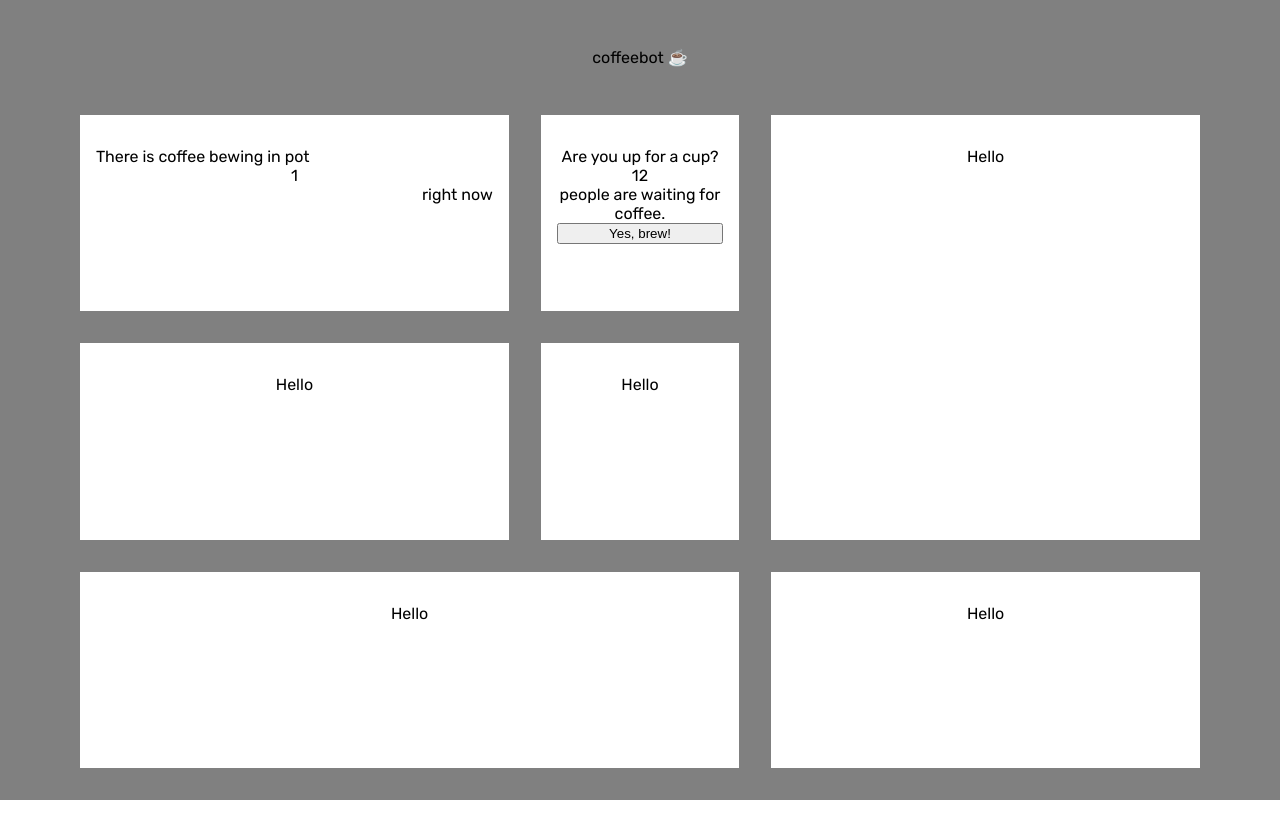
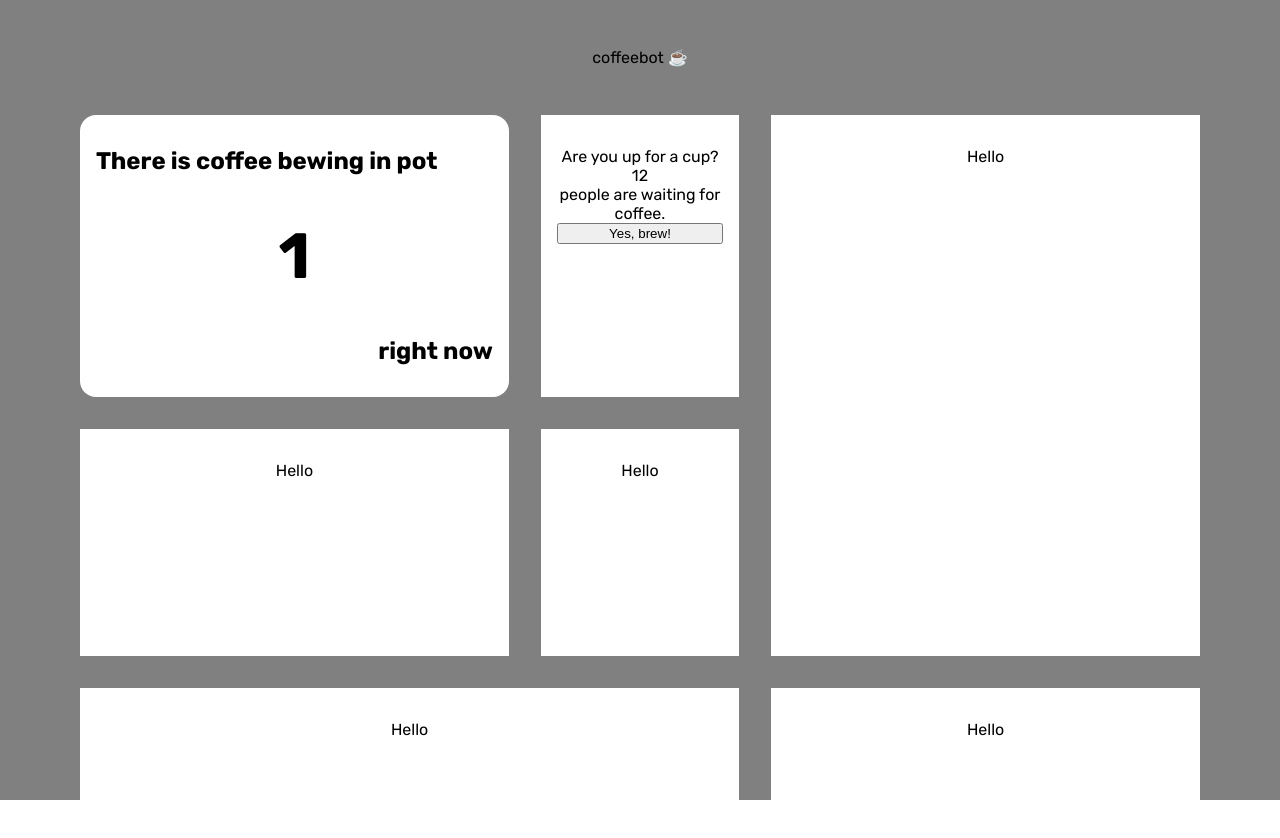
Before and after one commit to dardandauti/coffeebot-frontend, a React (Create React App) app: page / in a window 1280 px wide. Shown: the top 838 px of the page. Before the commit the page ends 800 px from the top, so only its background shows below. Built offline with nearby package versions, Linux system fonts and the light colour scheme.

Commit message:
Finished static brewing-right-now component

```diff
--- a/src/App.module.scss
+++ b/src/App.module.scss
@@ -35,6 +35,7 @@
   grid-area: brewingRightNowCard;
   padding: 2rem 1rem;
   background-color: white;
+  border-radius: 1rem;
 }
 
 .upForACupCard {
--- a/src/Components/BrewingRightNow/BrewingRightNow.module.scss
+++ b/src/Components/BrewingRightNow/BrewingRightNow.module.scss
@@ -1,9 +1,13 @@
 .root {
+  height: 100%;
   display: flex;
   flex-direction: column;
   justify-content: space-between;
-  & p {
+  & h2 {
     margin: 0;
+  }
+  & h1 {
+    font-size: 4rem;
   }
 }
 
--- a/src/Components/BrewingRightNow/BrewingRightNow.tsx
+++ b/src/Components/BrewingRightNow/BrewingRightNow.tsx
@@ -3,9 +3,11 @@ import classes from "./BrewingRightNow.module.scss";
 export const BrewingRightNow = () => {
   return (
     <div className={classes.root}>
-      <p className={classes.rightAlignedTitle}>There is coffee bewing in pot</p>
-      <p>1</p>
-      <p className={classes.leftAlignedFooter}>right now</p>
+      <h2 className={classes.rightAlignedTitle}>
+        There is coffee bewing in pot
+      </h2>
+      <h1>1</h1>
+      <h2 className={classes.leftAlignedFooter}>right now</h2>
     </div>
   );
 };
```
